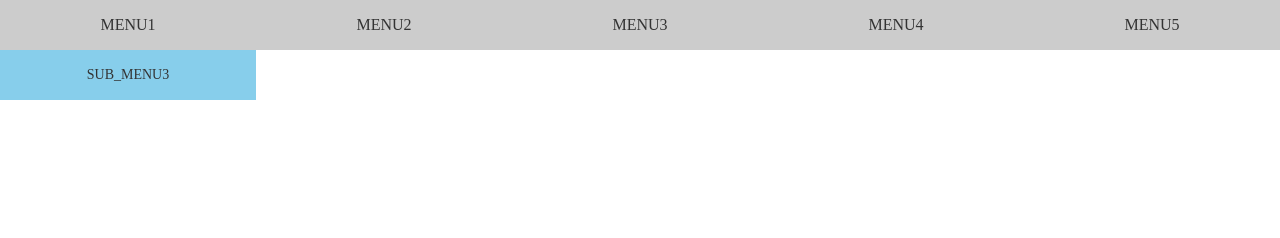
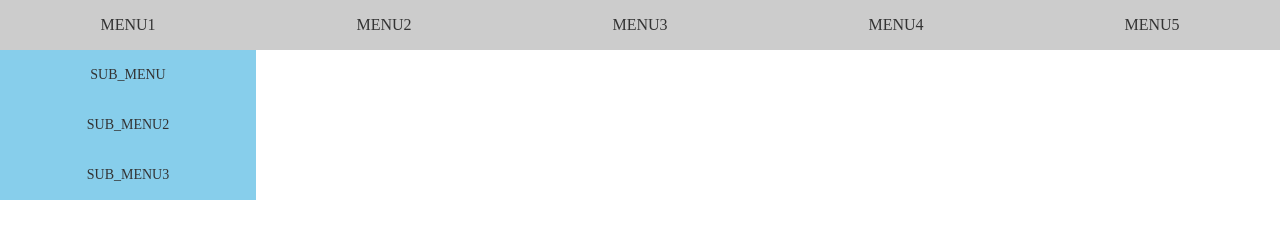
Before and after one commit to TaeWoongYoun/DropDownMenu, a plain HTML site: page index.html in a window 1280 px wide. Drawn offline with Linux system fonts and the light colour scheme.

Commit message:
Test : test

```diff
--- a/style.css
+++ b/style.css
@@ -30,22 +30,15 @@ a {
 }
 
 .subMenu{
-    transition: all 1s;
-}
-
-.subMenu > li {
     width:100%;
     height: 150px ;
     display:none;
     position: absolute;
     font-size:14px;
-    transition: all 1s;
 }
 
-.menu > ul > li:hover > ul > li {
+.menu > ul > li:hover > ul{
     display:block;
-    height: 50px;
-    transition: all 1s;
 }
 
 .menu > ul > li > ul > li{
```
